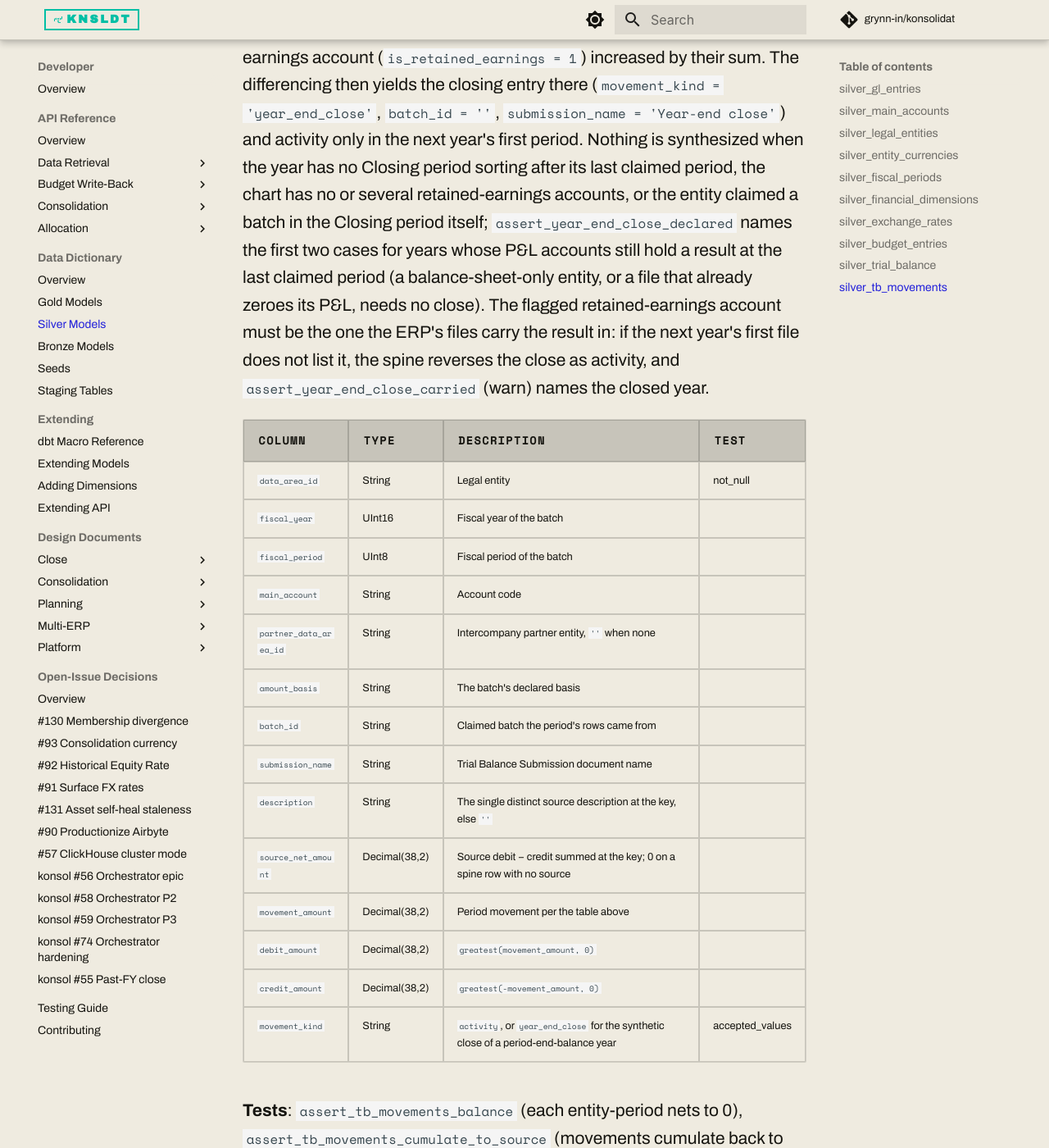
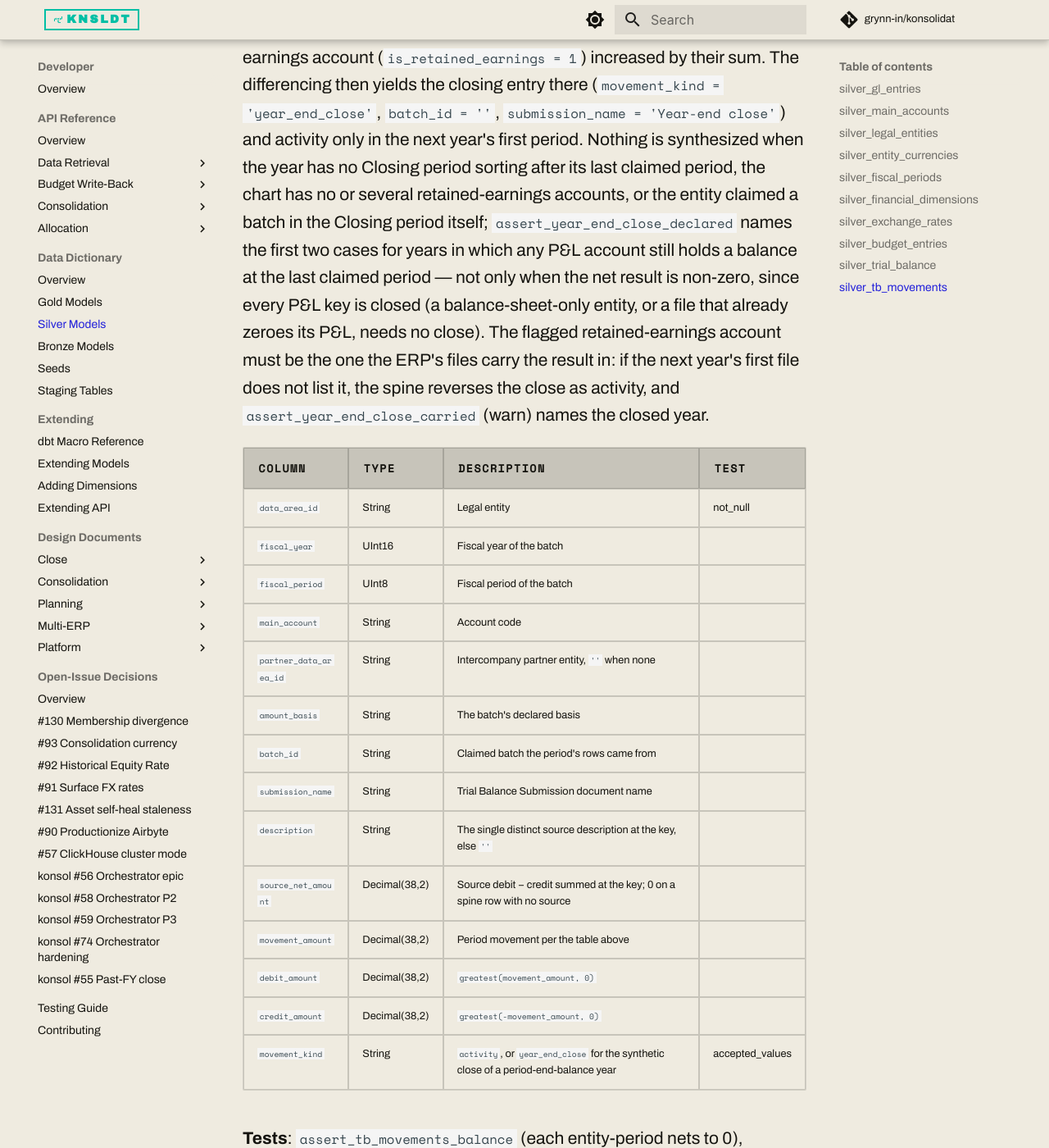
Before and after one commit to grynn-in/konsolidat, an MkDocs documentation site: the page built from docs/data-dictionary/silver-models.md, in a window 1280 px wide and 1400 px high, scrolled down 7780 px. Shown: the whole window at 82% size. Built offline with MkDocs 1.6.1 and Material for MkDocs 9.7.7, drawn with Linux system fonts in a browser that asks for light colours; comment, search, counter and statistics services are not loaded; some of the changed text lies outside the part shown.

Commit message:
fix(konsolidat#199 row D8b): declared test judges any non-zero P&L balance, not the net result
silver_tb_movements closes every P&L key, so a year whose revenue and
expenses cancel still needs its Closing period and retained-earnings
flag; pnl_totals now sums abs() of the key-level nets. Test header and
the two docs say so.

Co-Authored-By: Claude Fable 5.1 <noreply@anthropic.com>
Claude-Session: https://claude.ai/code/session_013WewQKFQgG7o2M3mUDPRR5

```diff
--- a/docs/data-dictionary/silver-models.md
+++ b/docs/data-dictionary/silver-models.md
@@ -180,9 +180,10 @@ then yields the closing entry there (`movement_kind = 'year_end_close'`, `batch_
 `submission_name = 'Year-end close'`) and activity only in the next year's first period. Nothing is
 synthesized when the year has no Closing period sorting after its last claimed period, the chart
 has no or several retained-earnings accounts, or the entity claimed a batch in the Closing period
-itself; `assert_year_end_close_declared` names the first two cases for years whose P&L accounts
-still hold a result at the last claimed period (a balance-sheet-only entity, or a file that already
-zeroes its P&L, needs no close). The flagged retained-earnings account must be the one the ERP's
+itself; `assert_year_end_close_declared` names the first two cases for years in which any P&L
+account still holds a balance at the last claimed period — not only when the net result is non-zero,
+since every P&L key is closed (a balance-sheet-only entity, or a file that already zeroes its P&L,
+needs no close). The flagged retained-earnings account must be the one the ERP's
 files carry the result in: if the next year's first file does not list it, the spine reverses the
 close as activity, and `assert_year_end_close_carried` (warn) names the closed year.
 
@@ -206,7 +207,7 @@ close as activity, and `assert_year_end_close_carried` (warn) names the closed y
 **Tests**: `assert_tb_movements_balance` (each entity-period nets to 0),
 `assert_tb_movements_cumulate_to_source` (movements cumulate back to the declared source amounts
 under the batch's basis), `assert_year_end_close_declared` (a period-end-balance year that a
-later year follows, with a result in its P&L accounts, has a Closing period and a single
+later year follows, with any non-zero P&L balance, has a Closing period and a single
 retained-earnings account to close into) and `assert_year_end_close_carried` (warn: the first file
 after a close lists the retained-earnings account the close posted to).
 
```
Also changed, not shown: docs/admin-guide/deployment-guide.md (+1 -1 lines), 1 other file.
